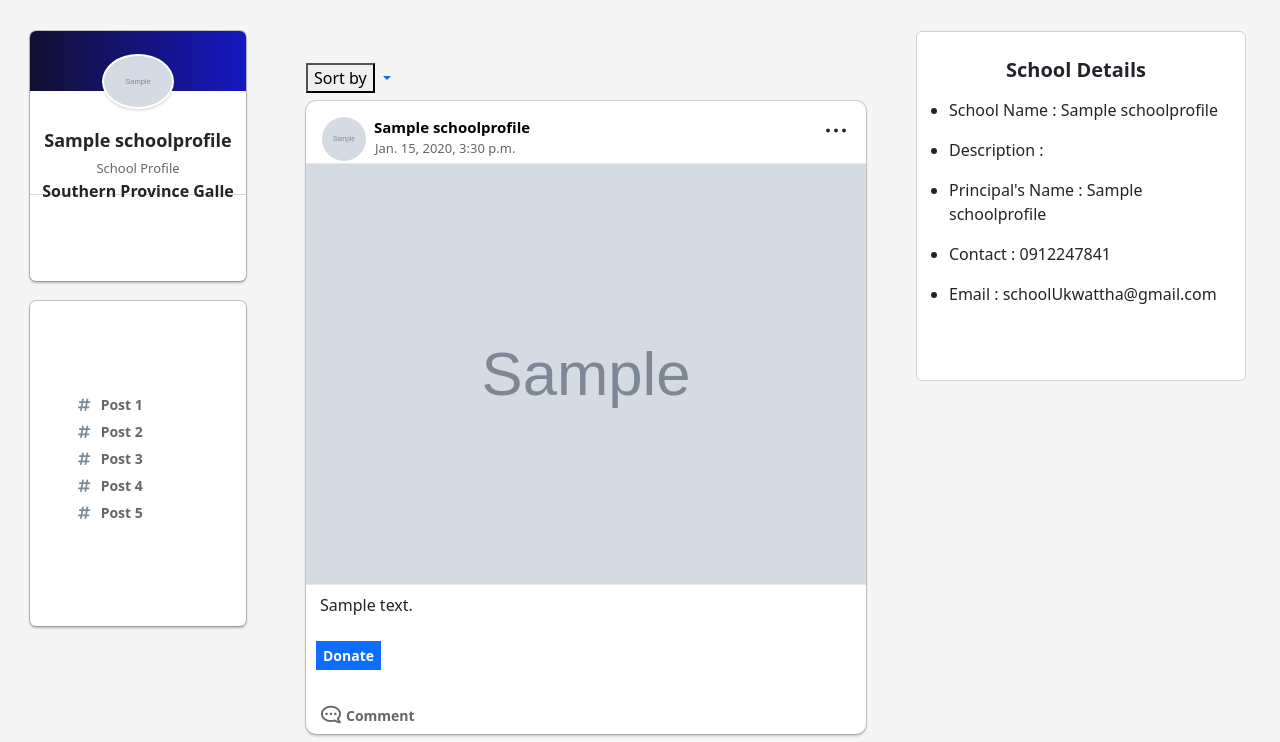
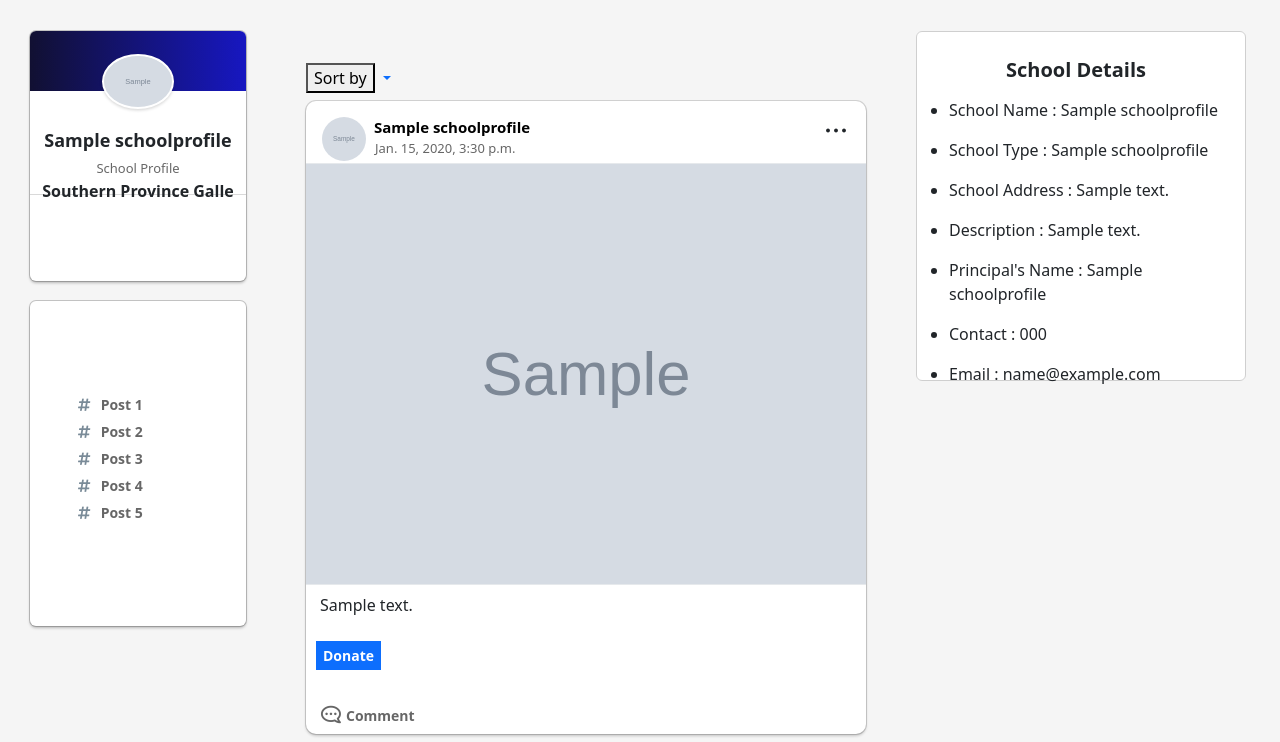
Before and after one commit to Coding-Hamsters/RaisingMinds, a Django app: page /schoolprofile/1/ in a window 1280 px wide. Shown: the part 65-807 px from the top of the page. Run offline with Django 4.2, Linux system fonts and the light colour scheme; tables that the repository leaves empty hold one stand-in row (values such as "Sample post"); grey boxes marked "Sample" are stand-in pictures.

Commit message:
Update school_profile.html

```diff
--- a/RaisingMinds/school_profile/templates/school_profile/school_profile.html
+++ b/RaisingMinds/school_profile/templates/school_profile/school_profile.html
@@ -196,16 +196,22 @@
                         <p>School Name : {{school_profile.school_name}}</p>
                       </li>
                       <li>
-                        <p>Description  : </p>
+                        <p>School Type : {{school_profile.school_name}}</p>
+                      </li>
+                      <li>
+                        <p>School Address : {{school_profile.address}}</p>
+                      </li>
+                      <li>
+                        <p>Description  : {{school_profile.Description}}</p>
                       </li>
                       <li>
                         <p >Principal's Name : {{school_profile.principal_name}}</p>
                       </li>
                       <li>
-                        <p >Contact : 0912247841</p>
+                        <p >Contact : {{school_profile.school_telephone}}</p>
                       </li>
                       <li>
-                        <p >Email : schoolUkwattha@gmail.com </p>
+                        <p >Email : {{school_profile.school_email}} </p>
                       </li>
 
                     </ul>
```
